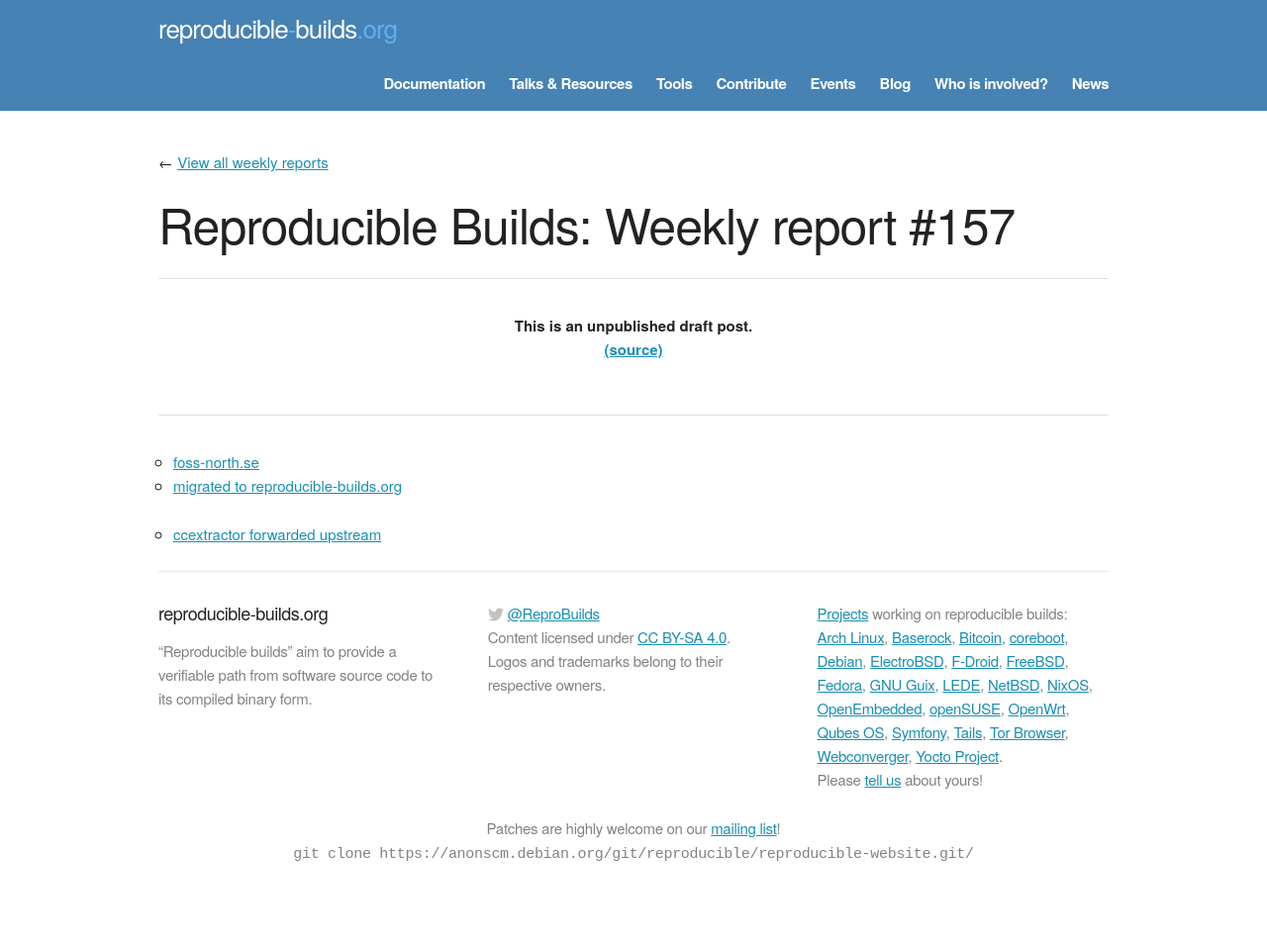
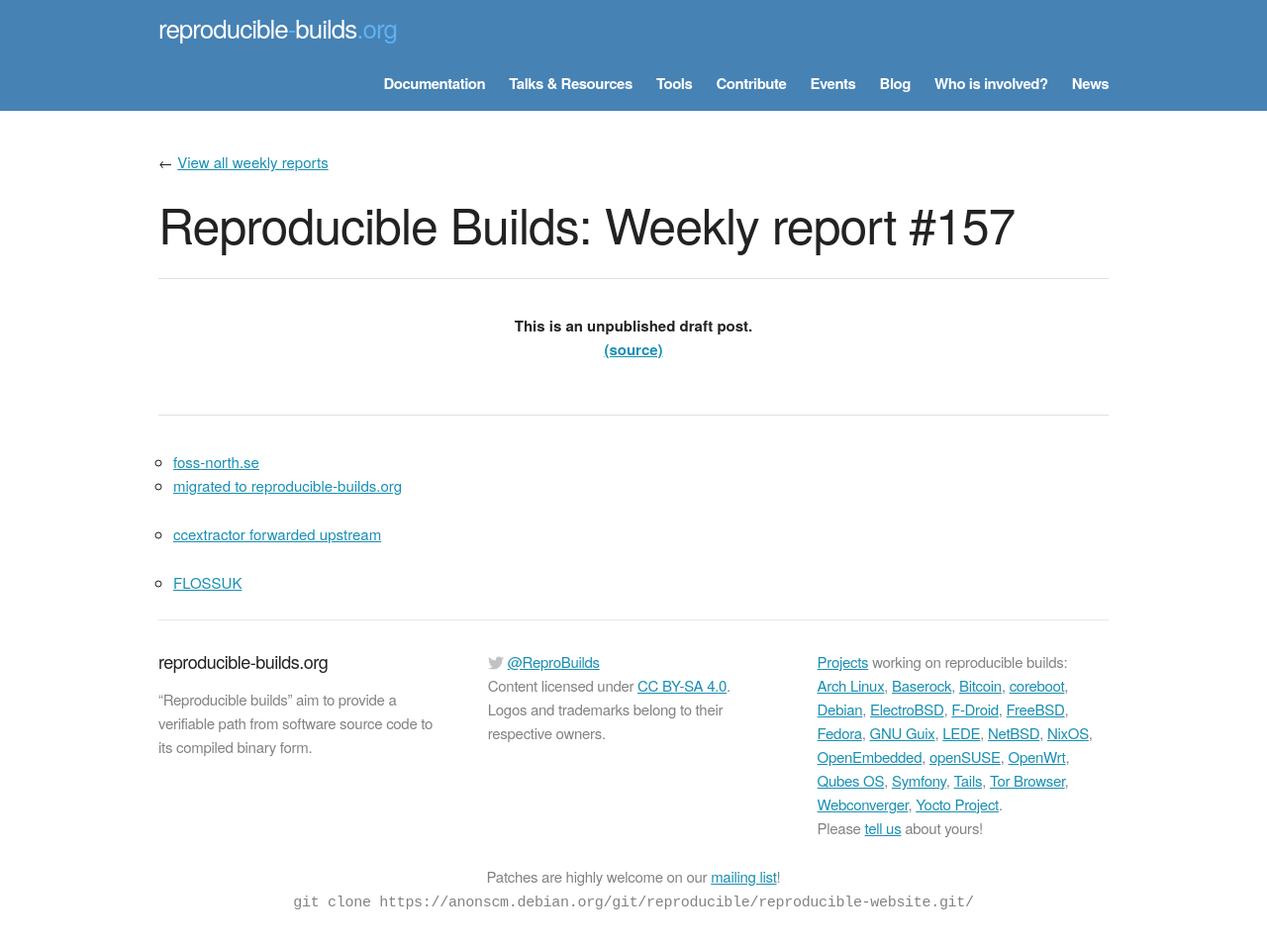
Before and after one commit to prototypefund/reproducible-website, a Jekyll site: the page built from _blog/posts/157.md, in a window 1280 px wide. Shown: the whole page at 99% size. Built offline with Jekyll 4.4.1, drawn with Linux system fonts in a browser that asks for light colours; some web fonts are replaced; before the commit the page ends 906 px from its top, so only the background shows below that.

Commit message:
157 += FLOSSUK <https://www.flossuk.org/membership/spring-conference-2018/spring-2018-talks/>

```diff
--- a/_blog/posts/157.md
+++ b/_blog/posts/157.md
@@ -7,3 +7,5 @@ week: 157
 * [migrated to reproducible-builds.org](Blog)
 
 * [ccextractor forwarded upstream](https://github.com/CCExtractor/ccextractor/pull/976)
+
+* [FLOSSUK](https://www.flossuk.org/membership/spring-conference-2018/spring-2018-talks/)
```
